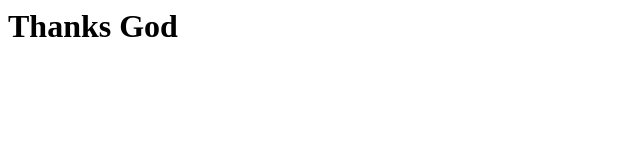
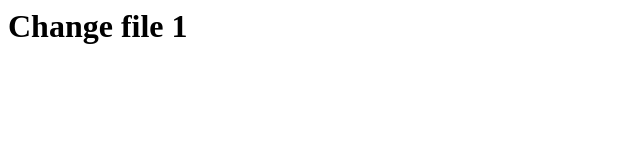
Before and after one commit to nguyendkhanh/FinalTest, a plain HTML site: page index.html in a window 1280 px wide. Shown: the whole page, without its empty margins (0-640 px from the left). Drawn offline with Linux system fonts and the light colour scheme.

Commit message:
change file

```diff
--- a/index.html
+++ b/index.html
@@ -1 +1 @@
-<h1>Thanks God</h1>
+<h1>Change file 1</h1>
```
